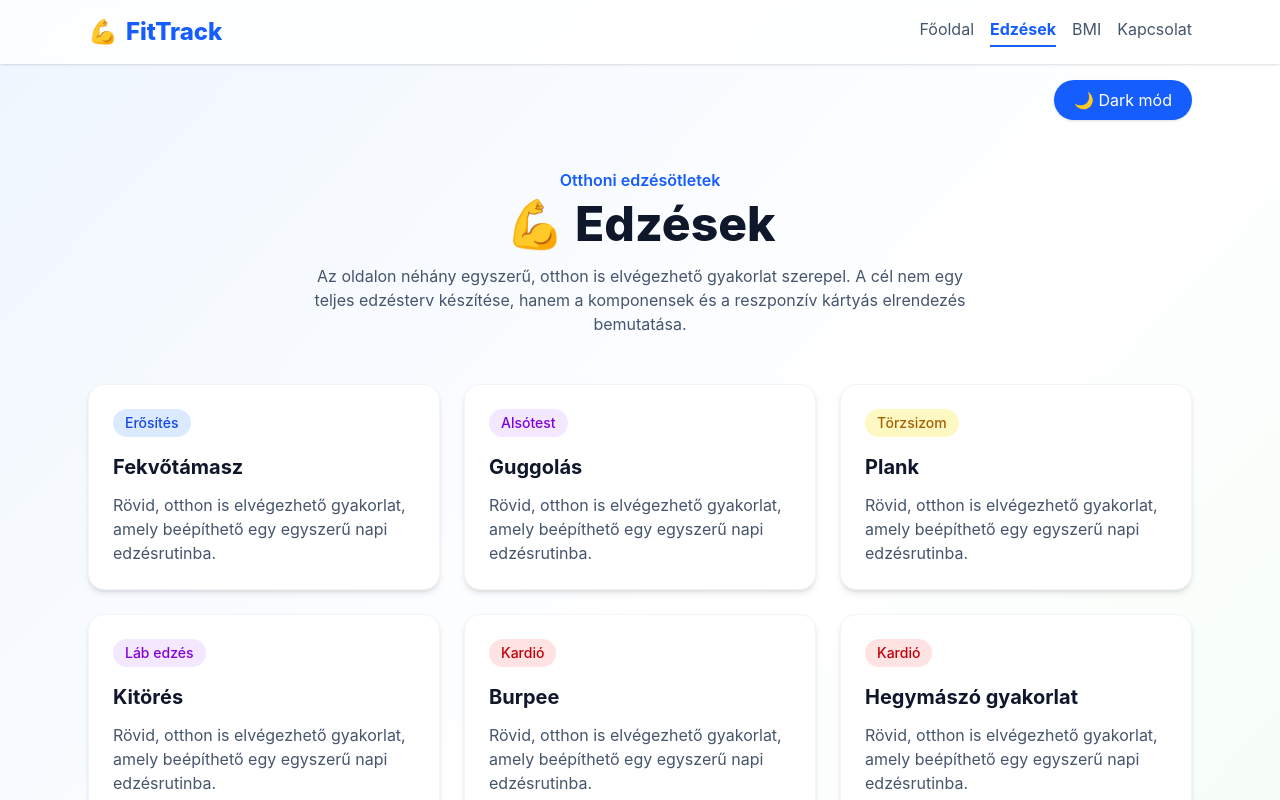
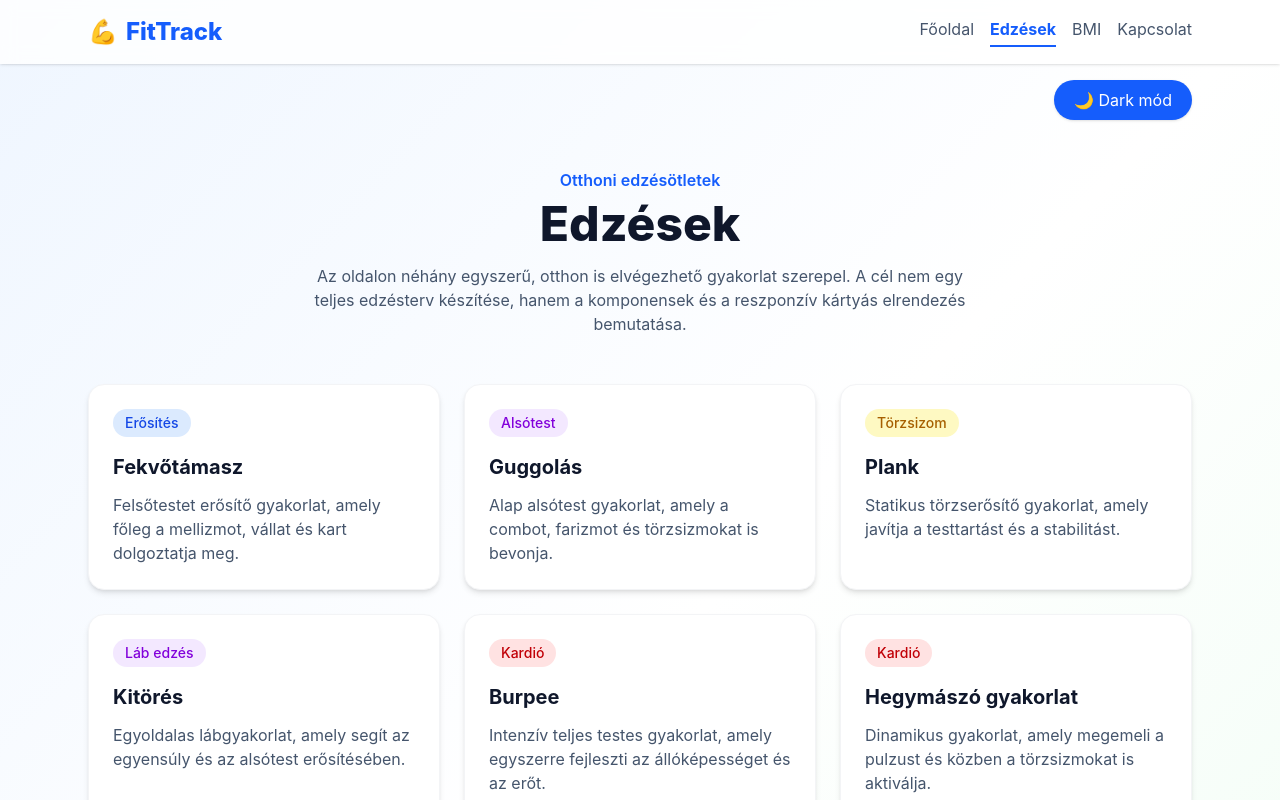
Before and after one commit to danceforever/fitness_app, a React (Vite) app: page /exercises in a window 1280 px wide. Shown: the top 800 px of the page. Built offline with nearby package versions, Linux system fonts and the light colour scheme.

Commit message:
valtozas

```diff
--- a/src/components/ExerciseCard.tsx
+++ b/src/components/ExerciseCard.tsx
@@ -1,11 +1,13 @@
 type ExerciseCardProps = {
   title: string;
   category: string;
+  description: string;
 };
 
 export default function ExerciseCard({
   title,
   category,
+  description,
 }: ExerciseCardProps) {
   const getBadgeColor = () => {
     switch (category) {
@@ -31,21 +33,18 @@ export default function ExerciseCard({
 
   return (
     <div className="bg-white text-slate-900 rounded-2xl shadow-md border border-gray-100 p-6 hover:-translate-y-1 hover:shadow-lg transition duration-300">
-      <div className="flex justify-between items-center mb-4">
-        <span
-          className={`px-3 py-1 rounded-full text-sm font-medium ${getBadgeColor()}`}
-        >
-          {category}
-        </span>
-      </div>
+      <span
+        className={`inline-block px-3 py-1 rounded-full text-sm font-medium mb-4 ${getBadgeColor()}`}
+      >
+        {category}
+      </span>
 
       <h3 className="text-xl font-bold mb-3">
         {title}
       </h3>
 
       <p className="text-slate-600">
-        Rövid, otthon is elvégezhető gyakorlat, amely beépíthető egy egyszerű
-        napi edzésrutinba.
+        {description}
       </p>
     </div>
   );
--- a/src/pages/Exercises.tsx
+++ b/src/pages/Exercises.tsx
@@ -1,15 +1,69 @@
 import ExerciseCard from "../components/ExerciseCard";
 
 const exercises = [
-  { id: 1, name: "Fekvőtámasz", type: "Erősítés" },
-  { id: 2, name: "Guggolás", type: "Alsótest" },
-  { id: 3, name: "Plank", type: "Törzsizom" },
-  { id: 4, name: "Kitörés", type: "Láb edzés" },
-  { id: 5, name: "Burpee", type: "Kardió" },
-  { id: 6, name: "Hegymászó gyakorlat", type: "Kardió" },
-  { id: 7, name: "Felülés", type: "Hasizom" },
-  { id: 8, name: "Ugrókötelezés", type: "Állóképesség" },
-  { id: 9, name: "Csípőemelés", type: "Farizom" },
+  {
+    id: 1,
+    name: "Fekvőtámasz",
+    type: "Erősítés",
+    description:
+      "Felsőtestet erősítő gyakorlat, amely főleg a mellizmot, vállat és kart dolgoztatja meg.",
+  },
+  {
+    id: 2,
+    name: "Guggolás",
+    type: "Alsótest",
+    description:
+      "Alap alsótest gyakorlat, amely a combot, farizmot és törzsizmokat is bevonja.",
+  },
+  {
+    id: 3,
+    name: "Plank",
+    type: "Törzsizom",
+    description:
+      "Statikus törzserősítő gyakorlat, amely javítja a testtartást és a stabilitást.",
+  },
+  {
+    id: 4,
+    name: "Kitörés",
+    type: "Láb edzés",
+    description:
+      "Egyoldalas lábgyakorlat, amely segít az egyensúly és az alsótest erősítésében.",
+  },
+  {
+    id: 5,
+    name: "Burpee",
+    type: "Kardió",
+    description:
+      "Intenzív teljes testes gyakorlat, amely egyszerre fejleszti az állóképességet és az erőt.",
+  },
+  {
+    id: 6,
+    name: "Hegymászó gyakorlat",
+    type: "Kardió",
+    description:
+      "Dinamikus gyakorlat, amely megemeli a pulzust és közben a törzsizmokat is aktiválja.",
+  },
+  {
+    id: 7,
+    name: "Felülés",
+    type: "Hasizom",
+    description:
+      "Klasszikus hasizomgyakorlat, amely a törzs elülső részének erősítésére használható.",
+  },
+  {
+    id: 8,
+    name: "Ugrókötelezés",
+    type: "Állóképesség",
+    description:
+      "Jó állóképesség-fejlesztő mozgás, amely javítja a koordinációt és a ritmusérzéket.",
+  },
+  {
+    id: 9,
+    name: "Csípőemelés",
+    type: "Farizom",
+    description:
+      "Farizmot és törzset erősítő gyakorlat, amely kezdők számára is könnyen kivitelezhető.",
+  },
 ];
 
 export default function Exercises() {
@@ -21,14 +75,14 @@ export default function Exercises() {
         </p>
 
         <h1 className="text-4xl md:text-5xl font-extrabold">
-          💪 Edzések
+          Edzések
         </h1>
 
-   <p className="text-slate-600 mt-4 max-w-2xl mx-auto">
-  Az oldalon néhány egyszerű, otthon is elvégezhető gyakorlat szerepel.
-  A cél nem egy teljes edzésterv készítése, hanem a komponensek és a
-  reszponzív kártyás elrendezés bemutatása.
-</p>
+        <p className="text-slate-600 mt-4 max-w-2xl mx-auto">
+          Az oldalon néhány egyszerű, otthon is elvégezhető gyakorlat szerepel.
+          A cél nem egy teljes edzésterv készítése, hanem a komponensek és a
+          reszponzív kártyás elrendezés bemutatása.
+        </p>
       </div>
 
       <div className="grid sm:grid-cols-2 lg:grid-cols-3 gap-6">
@@ -37,6 +91,7 @@ export default function Exercises() {
             key={exercise.id}
             title={exercise.name}
             category={exercise.type}
+            description={exercise.description}
           />
         ))}
       </div>
```
